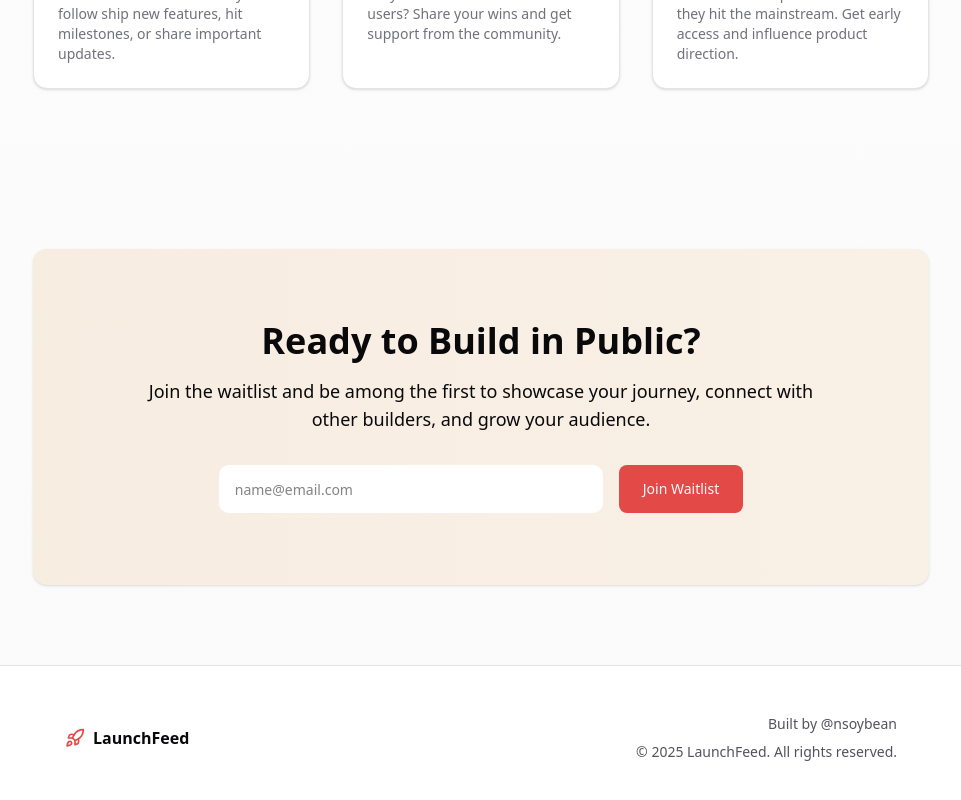
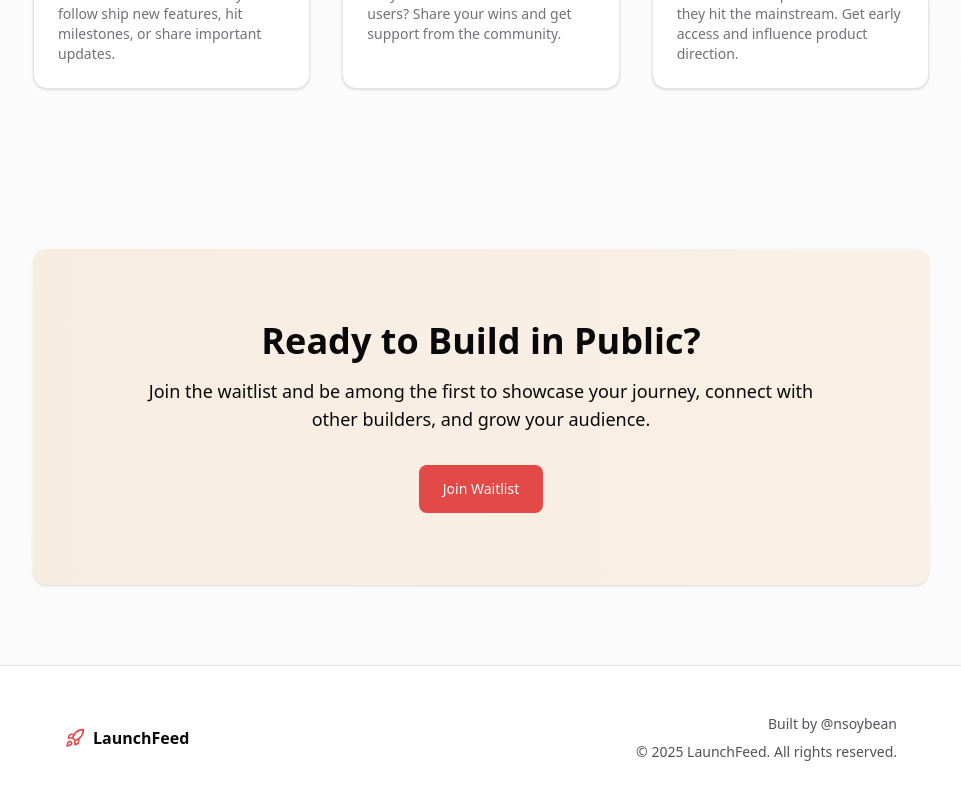
Before and after one commit to nsoybean/launch-feed, a Next.js app: page / in a window 1280 px wide. Shown: the part 1458-2258 px from the top of the page, without its empty margins (159-1120 px from the left). Built offline with nearby package versions, Linux system fonts and the light colour scheme.

Commit message:
feat: remove input at bottom

```diff
--- a/app/page.tsx
+++ b/app/page.tsx
@@ -284,12 +284,13 @@ export default function Home() {
                 journey, connect with other builders, and grow your audience.
               </p>
               <div className="mt-8 flex items-center justify-center gap-4">
-                <input
+                {/* commented out repeated input form */}
+                {/* <input
                   type="email"
                   placeholder="name@email.com"
                   className="h-12 w-full max-w-sm rounded-lg border-0 px-4 text-sm focus:outline-none focus:ring-2 focus:ring-white/50 bg-white"
-                />
-                <Button size="lg" className="h-12">
+                /> */}
+                <Button size="lg" className="h-12" onClick={scrollToHero}>
                   Join Waitlist
                 </Button>
               </div>
```
